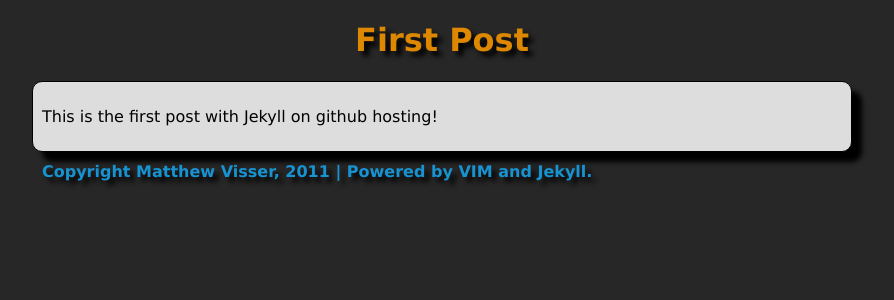
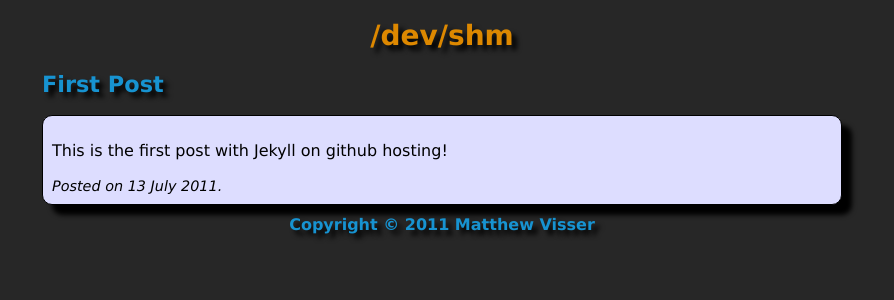
Before and after one commit to mvisser/mvisser.github.com, a Jekyll site: the page built from _posts/2011-07-13-first-post.markdown, in a window 1280 px wide. Shown: the top 300 px of the page, without its empty margins (198-1092 px from the left). Built offline with Jekyll 4.4.1, drawn with Linux system fonts in a browser that asks for light colours.

Commit message:
Styling fixes.
- Changed posts to appare in their own bubble.
- Added better styles for headers, block quotes, etc.

```diff
--- a/_layouts/default.html
+++ b/_layouts/default.html
@@ -5,13 +5,12 @@
         <link rel="stylesheet" type="text/css" href="/css/mvisser.css" />
     </head>
     <body>
-        <h1 class="title">{{ page.title }}</h1>
-        <div id="content" >
+        <div class="content">
+            <h1 class="title">{{ page.title }}</h1>
             {{ content }}
-        </div>
-        <div id=footer>
-            <strong>Copyright Matthew Visser, 2011 | Powered by VIM and
-                Jekyll.</strong>
+            <div id=footer>
+                <strong>Copyright &#169; 2011 Matthew Visser</strong>
+            </div>
         </div>
     </body>
 </html>
--- /dev/null
+++ b/_layouts/post.html
@@ -0,0 +1,20 @@
+<!DOCTYPE html>
+<html>
+    <head>
+        <title>/dev/shm - {{ page.title }}</title>
+        <link rel="stylesheet" type="text/css" href="/css/mvisser.css" />
+    </head>
+    <body>
+        <div class="content">
+            <h1 class="title">/dev/shm</h1>
+            <h2 class="title_header">{{ page.title }}</h2>
+            <div class="post">
+                {{ content }}
+                <em class="datestuffs">Posted on {{ page.date | date_to_long_string }}.</em>
+            </div>
+            <div id=footer>
+                <strong>Copyright &#169; 2011 Matthew Visser</strong>
+            </div>
+        </div>
+    </body>
+</html>
--- a/_posts/2011-07-13-first-post.markdown
+++ b/_posts/2011-07-13-first-post.markdown
@@ -1,6 +1,7 @@
 ---
-layout: default
-title: First Post
+layout: post
+title: "First Post"
+description: "Finally started."
 ---
 
 This is the first post with Jekyll on github hosting!
--- a/css/mvisser.css
+++ b/css/mvisser.css
@@ -4,27 +4,45 @@ body{
     /*background-color:white;*/
 }
 h1{
-    color:#dd8800;
+    font-size: 1.4em;
+
 }
 h2{
-    padding:0px;
-    margin:0px;
-    text-shadow: 2px 2px 2px #aaa;
+    font-size: 1.3em;
+}
+
+h3{
+    font-size: 1.2em;
+}
+h2.title_header{
+    color:#1793d1;
+    font-size:1.4em;
+    /*padding:0px;
+    margin:0px; */
+    text-shadow: 5px 5px 5px black;
 }
 .title{
+    font-size:1.75em;
+    color:#dd8800;
     text-align:center;
     text-shadow: 5px 5px 5px black;
 }
 #footer{
     padding:10px;
     color:#1793d1;
+    text-align:center;
     text-shadow: 5px 5px 5px black;
     max-width:800px;
     margin-right:auto;
     margin-left:auto;
 }
-#content{
-    background-color:#dddddd;
+.content{
+    max-width:800px;
+    margin-left:auto;
+    margin-right:auto;
+}
+.post{
+    background-color:#ddf;
     /* border: 2px solid #99f; */
     border: 1px solid black;
     padding:9px;
@@ -32,11 +50,31 @@ h2{
     -moz-box-shadow: 10px 10px 5px black;
     -webkit-box-shadow: 10px 10px 5px black;
     box-shadow: 10px 10px 5px black;
-    max-width:800px;
-    margin-left:auto;
-    margin-right:auto;
+    font-size:1em;
 }
 a{
     color:#1793d1;
     text-decoration:none;
 }
+.datestuffs{
+    font-size:0.9em;
+}
+pre{
+    margin:20px;;
+}
+blockquote{
+    border:1px solid #1793d1;
+    padding-left: 10px;
+    padding-right: 10px;
+    background-color: #ccf;
+}
+code{
+    border:1px solid #1793d1;
+    padding:1px;
+    background-color: #ccf;
+}
+pre,code{
+    border:1px solid #1793d1;!important
+    padding:1px;
+    background-color: #ccf;
+}
```
Also changed, not shown: index.html (+5 -3 lines).
